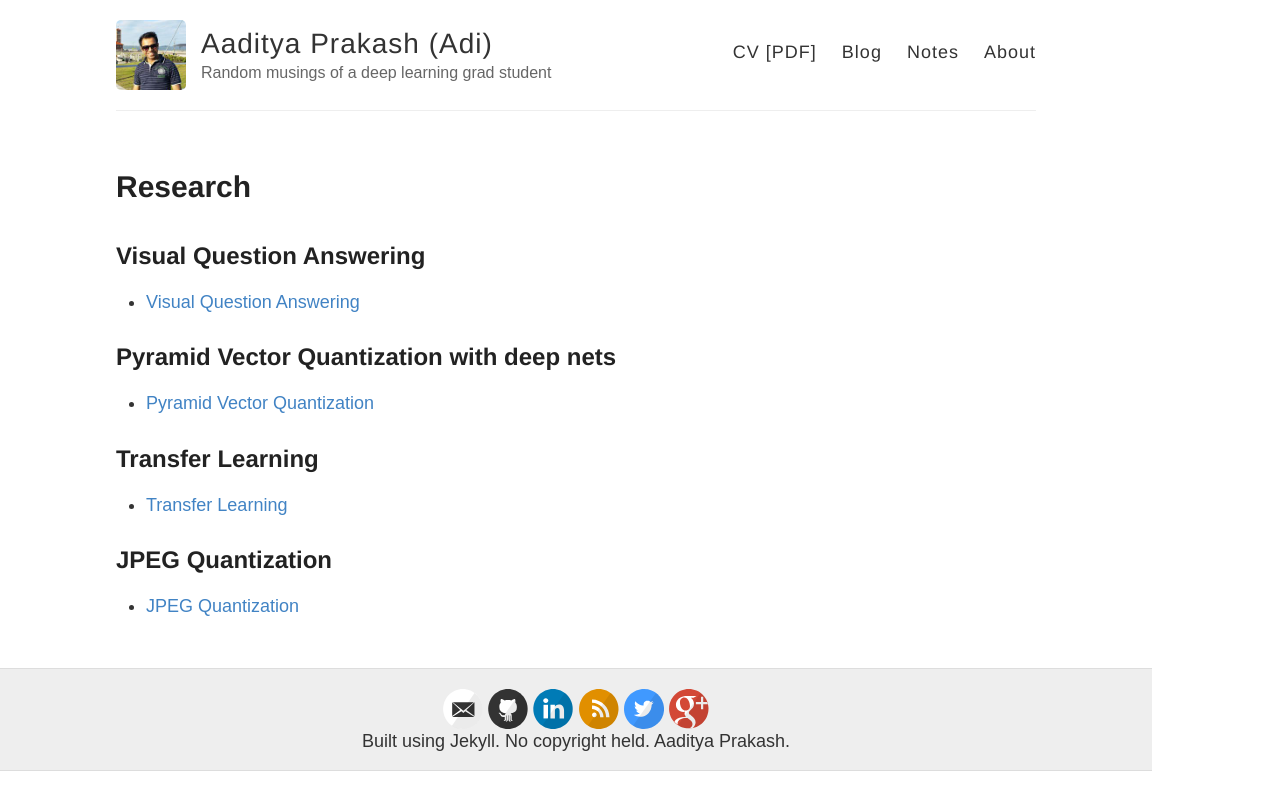
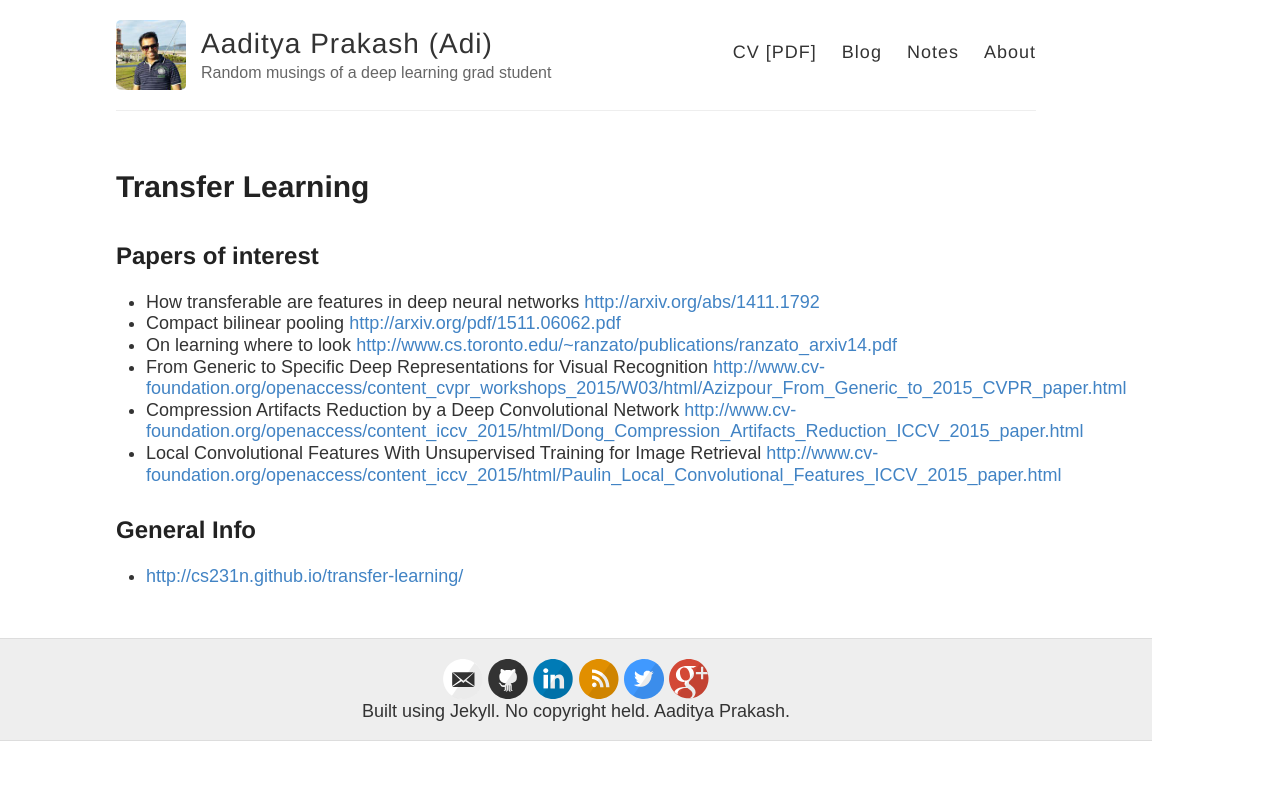
Before and after one commit to iamaaditya/iamaaditya.github.io, a Jekyll site: the page built from research/index.md, in a window 1280 px wide. Shown: the top 810 px of the page. Built offline with Jekyll 4.4.1, drawn with Linux system fonts in a browser that asks for light colours; some web fonts are replaced.

Commit message:
add the transfer learning notes

```diff
--- a/research/index.md
+++ b/research/index.md
@@ -1,24 +1,18 @@
 ---
-title: Research
+title: Transfer Learning
 author: aaditya prakash
 layout: page
 dsq_thread_id:
   -
 ---
 
+## Papers of interest
+ * How transferable are features in deep neural networks <http://arxiv.org/abs/1411.1792>
+ * Compact bilinear pooling <http://arxiv.org/pdf/1511.06062.pdf>
+ * On learning where to look <http://www.cs.toronto.edu/~ranzato/publications/ranzato_arxiv14.pdf>
+ * From Generic to Specific Deep Representations for Visual Recognition <http://www.cv-foundation.org/openaccess/content_cvpr_workshops_2015/W03/html/Azizpour_From_Generic_to_2015_CVPR_paper.html>
+ * Compression Artifacts Reduction by a Deep Convolutional Network <http://www.cv-foundation.org/openaccess/content_iccv_2015/html/Dong_Compression_Artifacts_Reduction_ICCV_2015_paper.html>
+ * Local Convolutional Features With Unsupervised Training for Image Retrieval <http://www.cv-foundation.org/openaccess/content_iccv_2015/html/Paulin_Local_Convolutional_Features_ICCV_2015_paper.html>
 
-## Visual Question Answering
-
- * [Visual Question Answering]({{site.baseurl}}/research/vqa/ )
-
-## Pyramid Vector Quantization with deep nets
-
- * [Pyramid Vector Quantization]({{site.baseurl}}/research/pvq/ )
-
-## Transfer Learning
-
- * [Transfer Learning]({{site.baseurl}}/research/transfer/ )
-
-## JPEG Quantization
-
- * [JPEG Quantization]({{site.baseurl}}/research/jpeg_quantization/ )
+## General Info
+ * <http://cs231n.github.io/transfer-learning/>
```
